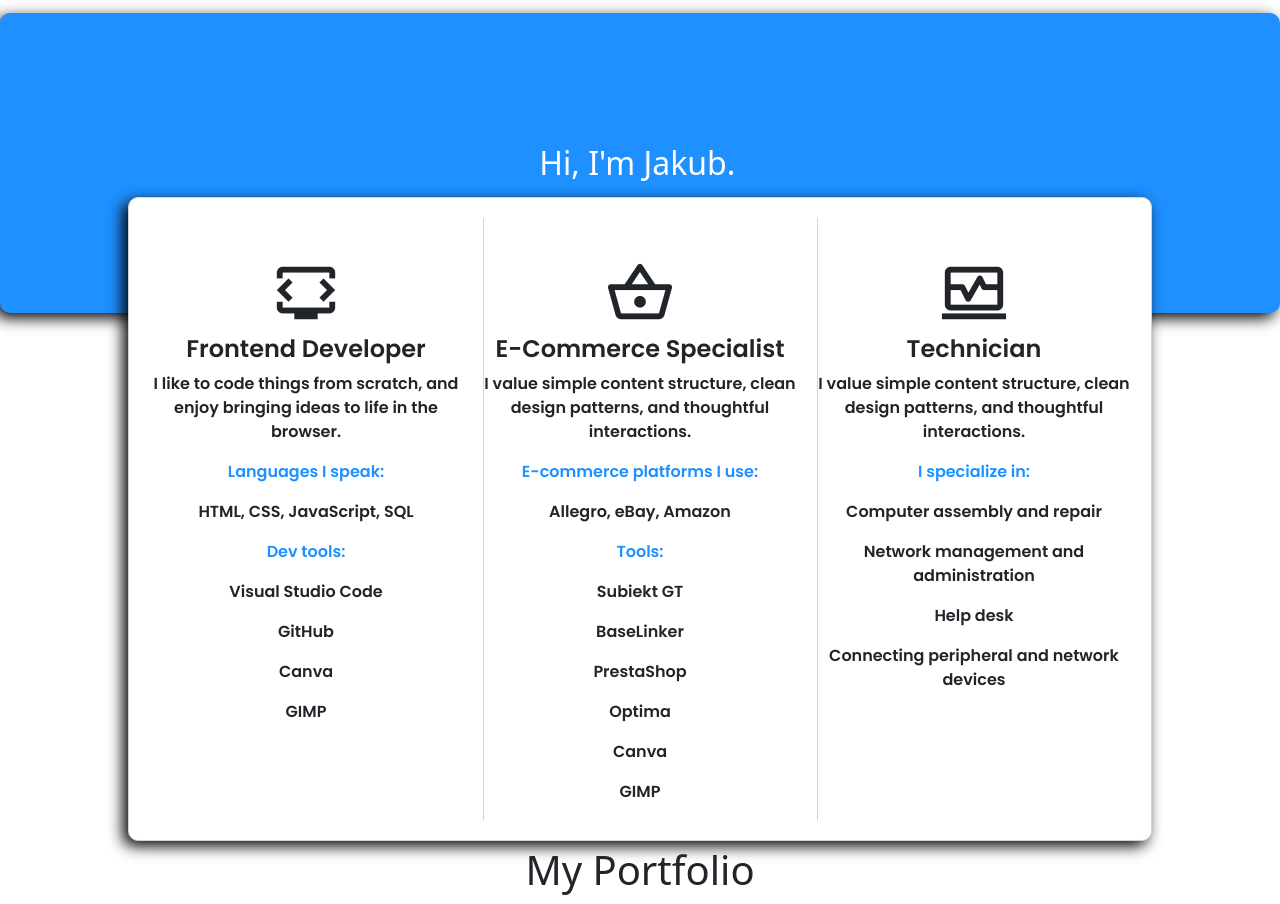
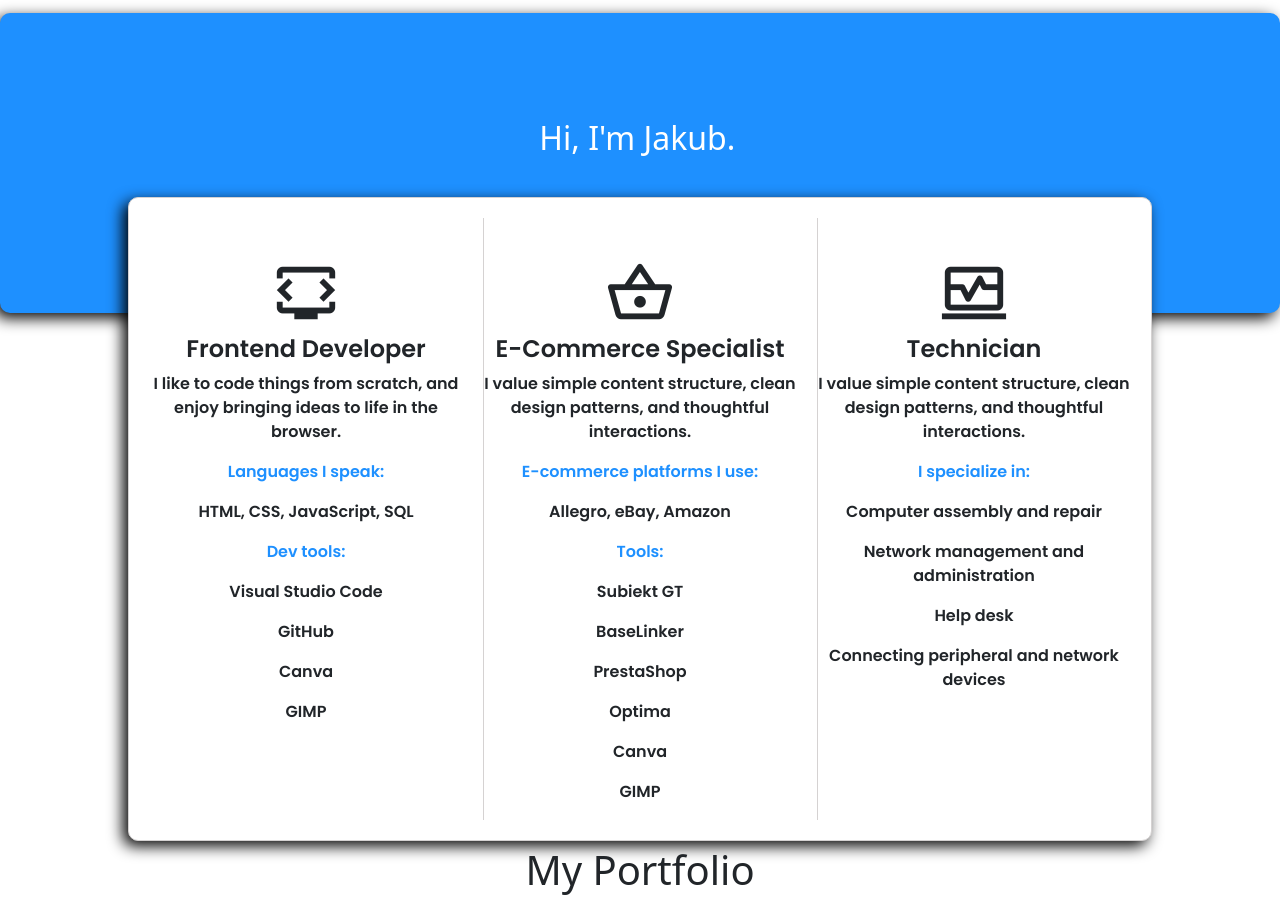
Before and after one commit to Otmorosko/r-sum-, a plain HTML site: page index.html in a window 1280 px wide. Shown: the part 826-1730 px from the top of the page. Drawn offline with nearby package versions, Linux system fonts and the light colour scheme.

Commit message:
Update style.css

```diff
--- a/style.css
+++ b/style.css
@@ -104,7 +104,7 @@
     display: inline-block;
     font-size: 2rem;
     position: relative;
-    top: 40%; /* Zmieniona wartość, aby tekst wyświetlał się wyżej */
+    top: 30%;
     transform: translateY(-50%);
 }
 
```
